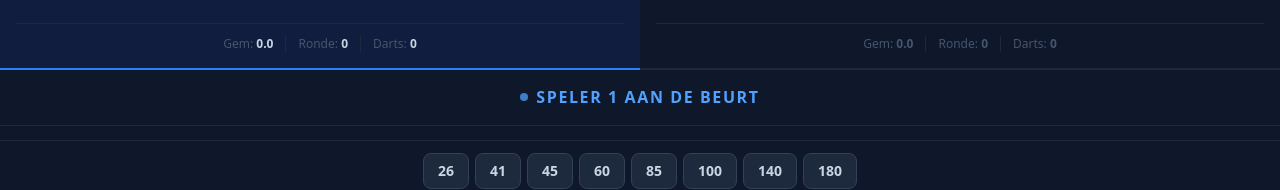
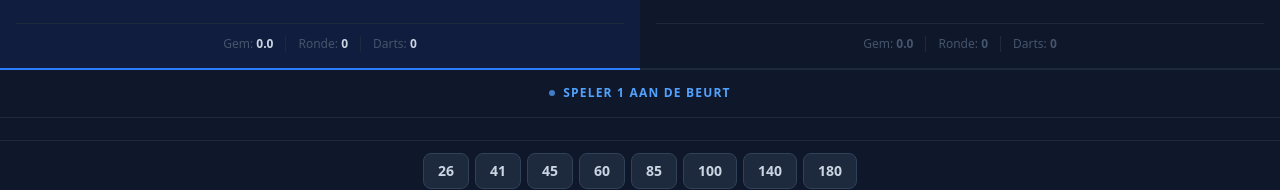
Before and after one commit to duukizaakbreedland/darts-app, a React (Vite) app: page /darts-app/game in a window 1280 px wide. Shown: the part 203-393 px from the top of the page. Built offline with nearby package versions, Linux system fonts and the light colour scheme.

Commit message:
UI: checkout-balk weer compacte hoogte (h-12) zodat landscape niet meer scrollt

```diff
--- a/src/screens/GameScreen.tsx
+++ b/src/screens/GameScreen.tsx
@@ -134,13 +134,13 @@ export function GameScreen() {
       </div>
 
       {/* Checkout / beurt-indicator */}
-      <div className="flex items-center justify-center py-3 border-b border-slate-800 min-h-14">
+      <div className="h-12 flex items-center justify-center border-b border-slate-800">
         {checkout ? (
-          <span className="text-3xl font-bold text-emerald-400 tracking-wide">{checkout}</span>
+          <span className="text-2xl font-bold text-emerald-400 tracking-wide leading-none">{checkout}</span>
         ) : (
           <div className="flex items-center gap-2">
-            <span className="w-2 h-2 rounded-full bg-blue-400 animate-pulse" />
-            <span className="text-base text-blue-400 font-semibold uppercase tracking-widest">
+            <span className="w-1.5 h-1.5 rounded-full bg-blue-400 animate-pulse" />
+            <span className="text-xs text-blue-400 font-semibold uppercase tracking-widest">
               {players[active]} aan de beurt
             </span>
           </div>
```
